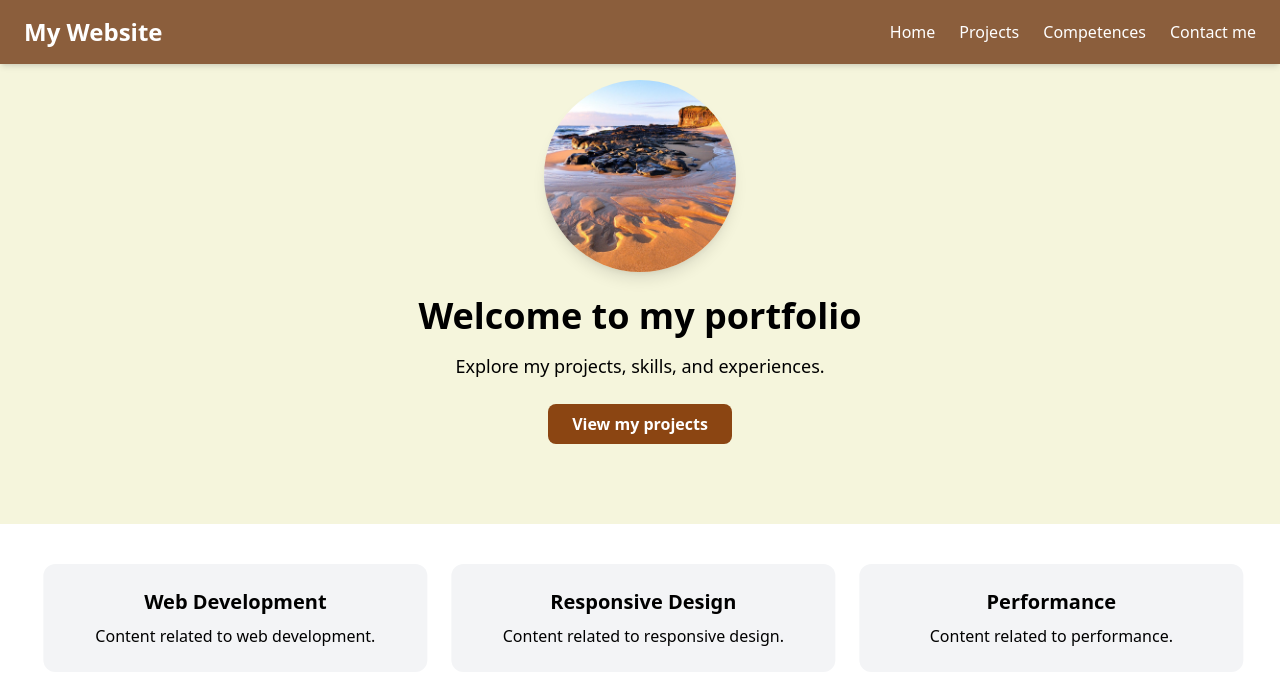
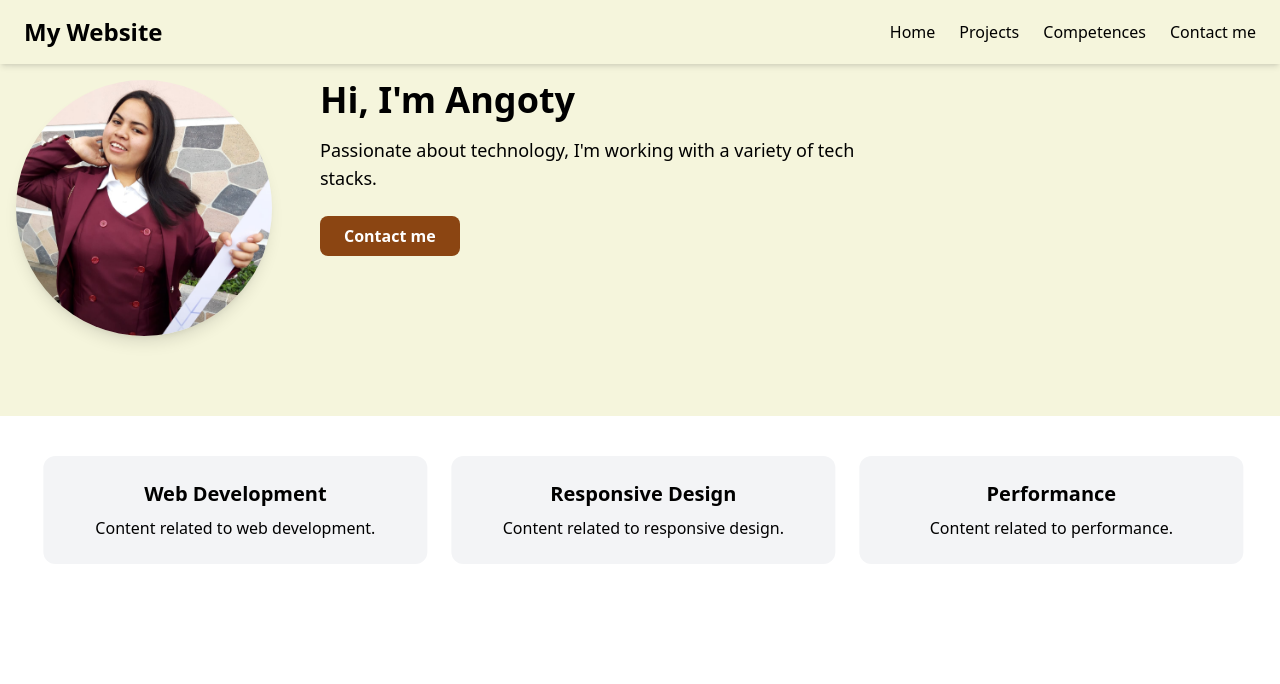
Before and after one commit to AngotyFitia/portfolio-frontend, a React (Vite) app: page / in a window 1280 px wide. Shown: the top 684 px of the page. Built offline with nearby package versions, Linux system fonts and the light colour scheme.

Commit message:
setup-header

```diff
--- a/src/components/Description.tsx
+++ b/src/components/Description.tsx
@@ -1,18 +1,79 @@
+// export default function Hero() {
+//   return (
+//     <section className="bg-[#f5f5dc] py-20 text-center">
+//       <img
+//         src="/images/image2.jpg" width="150px"
+//         alt="Portfolio banner"
+//         className="mx-auto mb-6 w-48 h-48 object-cover rounded-full shadow-lg"
+//       />
+//       <h1 className="text-4xl font-bold mb-4">Welcome to my portfolio</h1>
+//       <p className="text-lg">
+//         Explore my projects, skills, and experiences.
+//       </p>
+//       <button className="mt-6 bg-[#8B4512] hover:bg-brown text-white px-6 py-2 rounded-lg font-semibold hover:bg-gray-100">
+//         View my projects
+//       </button>
+//     </section>
+//   )
+// }
+
+
+// export default function Hero() {
+//   return (
+//     <section className="bg-[#f5f5dc] py-20 px-4">
+//       <div className="container mx-auto flex flex-col md:flex-row items-center gap-12">
+//         {/* Image à gauche */}
+//         <div className="flex-shrink-0">
+//           <img src="/images/image2.jpg" alt="Portfolio banner" className="w-48 h-48 object-cover rounded-full shadow-lg md:w-64 md:h-64"/>
+//           <h1 className="text-4xl font-bold mb-4">Welcome to my portfolio</h1>
+//           <p className="text-lg mb-6">
+//             Explore my projects, skills, and experiences.
+//           </p>
+//           <button className="bg-[#8B4512] text-white px-6 py-2 rounded-lg font-semibold hover:bg-gray-100 hover:text-[#8B4512] transition-colors">
+//             View my projects
+//           </button>
+//         </div>
+
+//         {/* Texte à droite */}
+//         <div className="text-center md:text-left max-w-xl">
+//           <h1 className="text-4xl font-bold mb-4">Hi, I'm Angoty</h1>
+//           <p className="text-lg mb-6">Passionate about technology, I'm working with a variety of tech stacks.</p>
+//           <button className="bg-[#8B4512] text-white px-6 py-2 rounded-lg font-semibold hover:bg-gray-100 hover:text-[#8B4512] transition-colors">
+//             Contact me
+//           </button>
+//         </div>
+//       </div>
+//     </section>
+//   )
+// }
+
+
 export default function Hero() {
   return (
-    <section className="bg-[#f5f5dc] py-20 text-center">
-      <img
-        src="/images/Image4.jfif"
-        alt="Portfolio banner"
-        className="mx-auto mb-6 w-48 h-48 object-cover rounded-full shadow-lg"
-      />
-      <h1 className="text-4xl font-bold mb-4">Welcome to my portfolio</h1>
-      <p className="text-lg">
-        Explore my projects, skills, and experiences.
-      </p>
-      <button className="mt-6 bg-[#8B4512] hover:bg-brown text-white px-6 py-2 rounded-lg font-semibold hover:bg-gray-100">
-        View my projects
-      </button>
+    <section className="bg-[#f5f5dc] py-20 px-4">
+      <div className="container mx-auto flex flex-col md:flex-row items-center md:items-start gap-12 text-center md:text-left">
+
+        {/* Image à gauche */}
+        <div className="flex-shrink-0">
+          <img
+            src="/images/image2.jpg"
+            alt="Portfolio banner"
+            className="w-48 h-48 md:w-64 md:h-64 object-cover rounded-full shadow-lg mx-auto md:mx-0"
+          />
+        </div>
+
+        {/* Texte à droite */}
+        <div className="max-w-xl">
+          <h1 className="text-4xl font-bold mb-4">Hi, I'm Angoty</h1>
+          <p className="text-lg mb-6">
+            Passionate about technology, I'm working with a variety of tech stacks.
+          </p>
+          <button className="bg-[#8B4512] text-white px-6 py-2 rounded-lg font-semibold hover:bg-gray-100 hover:text-[#8B4512] transition-colors">
+            Contact me
+          </button>
+        </div>
+
+      </div>
     </section>
-  )
+  );
 }
--- a/src/components/Header.tsx
+++ b/src/components/Header.tsx
@@ -6,11 +6,11 @@ export default function Header() {
   const [menuOpen, setMenuOpen] = useState(false);
 
   return (
-    <header className="bg-[#8B5E3C] text-white shadow-md fixed w-full top-0 left-0 z-50">
+    // <header className="bg-[#8B5E3C] text-white shadow-md fixed w-full top-0 left-0 z-50">
+    <header className="bg-[#f5f5dc] shadow-md fixed w-full top-0 left-0 z-50">
       <div className="container mx-auto flex justify-between items-center py-4 px-6">
         {/* Logo */}
         <h1 className="text-2xl font-bold">My Website</h1>
-
         {/* Bouton menu burger (visible uniquement sur mobile) */}
         <button onClick={() => setMenuOpen(!menuOpen)} className="md:hidden focus:outline-none" >
           {menuOpen ? <X size={28} /> : <Menu size={28} />}
@@ -18,19 +18,16 @@ export default function Header() {
 
         {/* Menu navigation (visible sur desktop) */}
         <nav className="hidden md:flex space-x-6">
-          <a href="#home" className="hover:text-[#f5f5dc] transition-colors"> Home</a>
-          <a href="#projects" className="hover:text-[#f5f5dc] transition-colors">Projects</a>
-          <a href="#skills" className="hover:text-[#f5f5dc] transition-colors"> Competences</a>
-          <a href="#contact" className="hover:text-[#f5f5dc] transition-colors">Contact me</a>
+          {/* <a href="#home" className="hover:text-[#f5f5dc] transition-colors"> Home</a> */}
+          <a href="#home" className="hover:text-[#8B4512] transition-colors"> Home</a>
+          <a href="#projects" className="hover:text-[#8B4512] transition-colors">Projects</a>
+          <a href="#skills" className="hover:text-[#8B4512] transition-colors"> Competences</a>
+          <a href="#contact" className="hover:text-[#8B4512] transition-colors">Contact me</a>
         </nav>
       </div>
 
       {/* Menu mobile (slide sidebar) */}
-      <div
-        className={`fixed top-0 left-0 h-full w-64 bg-[#8B5E3C] shadow-lg transform transition-transform duration-300 ease-in-out ${
-          menuOpen ? "translate-x-0" : "-translate-x-full"
-        } md:hidden`}
-      >
+      <div className={`fixed top-0 left-0 h-full w-64 bg-[#f5f5dc]  shadow-lg transform transition-transform duration-300 ease-in-out ${ menuOpen ? "translate-x-0" : "-translate-x-full"} md:hidden`}>
         <div className="flex justify-between items-center px-6 py-4 border-b border-[#f5f5dc]/20">
           <h2 className="text-xl font-bold">Menu</h2>
           <button onClick={() => setMenuOpen(false)}>
@@ -38,10 +35,11 @@ export default function Header() {
           </button>
         </div>
         <nav className="flex flex-col space-y-4 p-6">
-          <a href="#home" className="hover:text-[#f5f5dc] transition-colors" onClick={() => setMenuOpen(false)}> <Home size={24} /> Home</a>
-          <a href="#projects" className="hover:text-[#f5f5dc] transition-colors" onClick={() => setMenuOpen(false)}> <Folder size={24}/>Projects</a>
-          <a href="#skills" className="hover:text-[#f5f5dc] transition-colors" onClick={() => setMenuOpen(false)} ><Code size={20} />Competences</a>
-          <a href="#contact" className="hover:text-[#f5f5dc] transition-colors" onClick={() => setMenuOpen(false)}><Mail size={24} /> Contact</a>
+        <a href="#home" className="flex items-center gap-2 hover:text-[#f5f5dc] transition-colors" onClick={() => setMenuOpen(false)}> <Home size={20} /><span>Home</span></a>
+        <a href="#home" className="flex items-center gap-2 hover:text-[#f5f5dc] transition-colors" onClick={() => setMenuOpen(false)}> <Folder size={20} /><span>Projects</span></a>
+        <a href="#home" className="flex items-center gap-2 hover:text-[#f5f5dc] transition-colors" onClick={() => setMenuOpen(false)}> <Code size={20} /><span>Competences</span></a>
+        <a href="#home" className="flex items-center gap-2 hover:text-[#f5f5dc] transition-colors" onClick={() => setMenuOpen(false)}> <Mail size={20} /><span>Contact</span></a>
+          {/* <a href="#projects" className="hover:text-[#f5f5dc] transition-colors" onClick={() => setMenuOpen(false)}> <Folder size={24}/><span>Projects</span></a> */}
         </nav>
       </div>
     </header>
```
Also changed, not shown: src/components/Projets.tsx (+1 -6 lines), public/images/image.jpg (added), public/images/image2.jpg (added).
